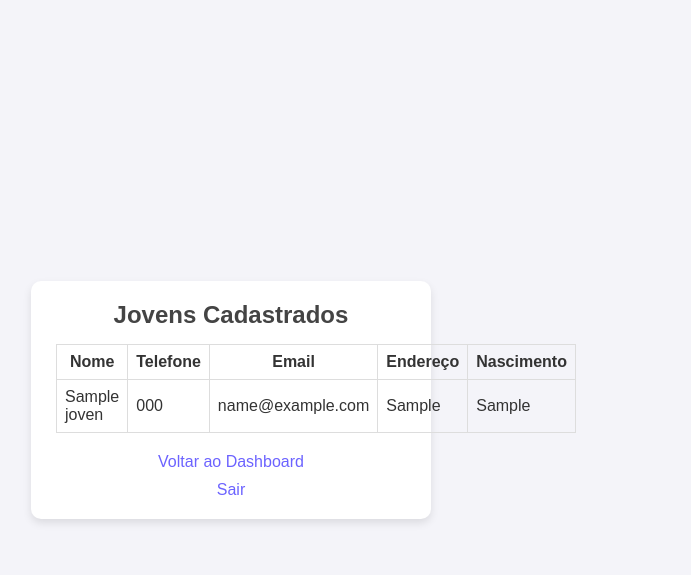
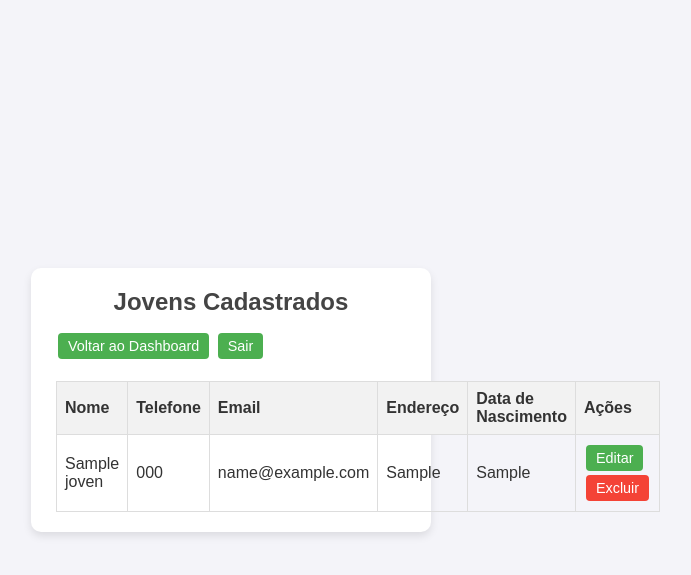
Before and after one commit to 021-kn/site-cadastro, a Flask app: page /listar_jovens in a window 1280 px wide. Shown: the top 575 px of the page, without its empty margins (409-1100 px from the left). Run offline with Flask 3, Linux system fonts and the light colour scheme; a user stored in the database is signed in; tables that the repository leaves empty hold one stand-in row (values such as "Sample post").

Commit message:
Update listar_jovens.html

```diff
--- a/templates/listar_jovens.html
+++ b/templates/listar_jovens.html
@@ -4,42 +4,108 @@
     <meta charset="UTF-8">
     <title>Jovens Cadastrados</title>
     <link rel="stylesheet" href="{{ url_for('static', filename='style.css') }}">
+    <meta name="viewport" content="width=device-width, initial-scale=1.0">
+    <style>
+        /* Estilo extra apenas para os botões de ação */
+        .btn {
+            display: inline-block;
+            padding: 5px 10px;
+            margin: 2px;
+            background-color: #4CAF50;
+            color: white;
+            text-decoration: none;
+            border-radius: 4px;
+            font-size: 0.9em;
+        }
+
+        .btn.excluir {
+            background-color: #f44336;
+        }
+
+        table {
+            width: 100%;
+            border-collapse: collapse;
+            margin-top: 20px;
+        }
+
+        th, td {
+            border: 1px solid #ddd;
+            padding: 8px;
+            text-align: left;
+        }
+
+        th {
+            background-color: #f2f2f2;
+        }
+
+        @media (max-width: 768px) {
+            table, thead, tbody, th, td, tr {
+                display: block;
+            }
+
+            tr {
+                margin-bottom: 15px;
+            }
+
+            td {
+                text-align: right;
+                padding-left: 50%;
+                position: relative;
+            }
+
+            td::before {
+                content: attr(data-label);
+                position: absolute;
+                left: 0;
+                width: 50%;
+                padding-left: 10px;
+                font-weight: bold;
+                text-align: left;
+            }
+
+            th {
+                display: none;
+            }
+        }
+    </style>
 </head>
 <body>
 <div class="container">
     <h2>Jovens Cadastrados</h2>
+    <a href="{{ url_for('dashboard') }}" class="btn">Voltar ao Dashboard</a>
+    <a href="{{ url_for('logout') }}" class="btn">Sair</a>
 
     {% if jovens %}
-            <table style="width:100%; border-collapse: collapse;">
+    <table>
         <thead>
             <tr>
-                        <th style="border:1px solid #ddd; padding:8px;">Nome</th>
-                        <th style="border:1px solid #ddd; padding:8px;">Telefone</th>
-                        <th style="border:1px solid #ddd; padding:8px;">Email</th>
-                        <th style="border:1px solid #ddd; padding:8px;">Endereço</th>
-                        <th style="border:1px solid #ddd; padding:8px;">Nascimento</th>
+                <th>Nome</th>
+                <th>Telefone</th>
+                <th>Email</th>
+                <th>Endereço</th>
+                <th>Data de Nascimento</th>
+                <th>Ações</th>
             </tr>
         </thead>
         <tbody>
             {% for jovem in jovens %}
             <tr>
-                        <td style="border:1px solid #ddd; padding:8px;">{{ jovem.nome }}</td>
-                        <td style="border:1px solid #ddd; padding:8px;">{{ jovem.telefone }}</td>
-                        <td style="border:1px solid #ddd; padding:8px;">{{ jovem.email }}</td>
-                        <td style="border:1px solid #ddd; padding:8px;">{{ jovem.endereco }}</td>
-                        <td style="border:1px solid #ddd; padding:8px;">{{ jovem.data_nascimento }}</td>
+                <td data-label="Nome">{{ jovem['nome'] }}</td>
+                <td data-label="Telefone">{{ jovem['telefone'] }}</td>
+                <td data-label="Email">{{ jovem['email'] }}</td>
+                <td data-label="Endereço">{{ jovem['endereco'] }}</td>
+                <td data-label="Nascimento">{{ jovem['data_nascimento'] }}</td>
+                <td data-label="Ações">
+                    <a href="{{ url_for('editar_jovem', id=jovem['id']) }}" class="btn">Editar</a>
+                    <a href="{{ url_for('excluir_jovem', id=jovem['id']) }}" class="btn excluir">Excluir</a>
+                </td>
             </tr>
             {% endfor %}
         </tbody>
     </table>
     {% else %}
-            <p>Nenhum jovem cadastrado ainda.</p>
+        <p>Nenhum jovem cadastrado.</p>
     {% endif %}
-
-        <div style="margin-top: 20px;">
-            <a href="{{ url_for('dashboard') }}" class="btn">Voltar ao Dashboard</a>
-            <a href="{{ url_for('logout') }}" class="btn">Sair</a>
-        </div>
 </div>
 </body>
 </html>
```
Lines whose indentation alone changed are shown as unchanged.
